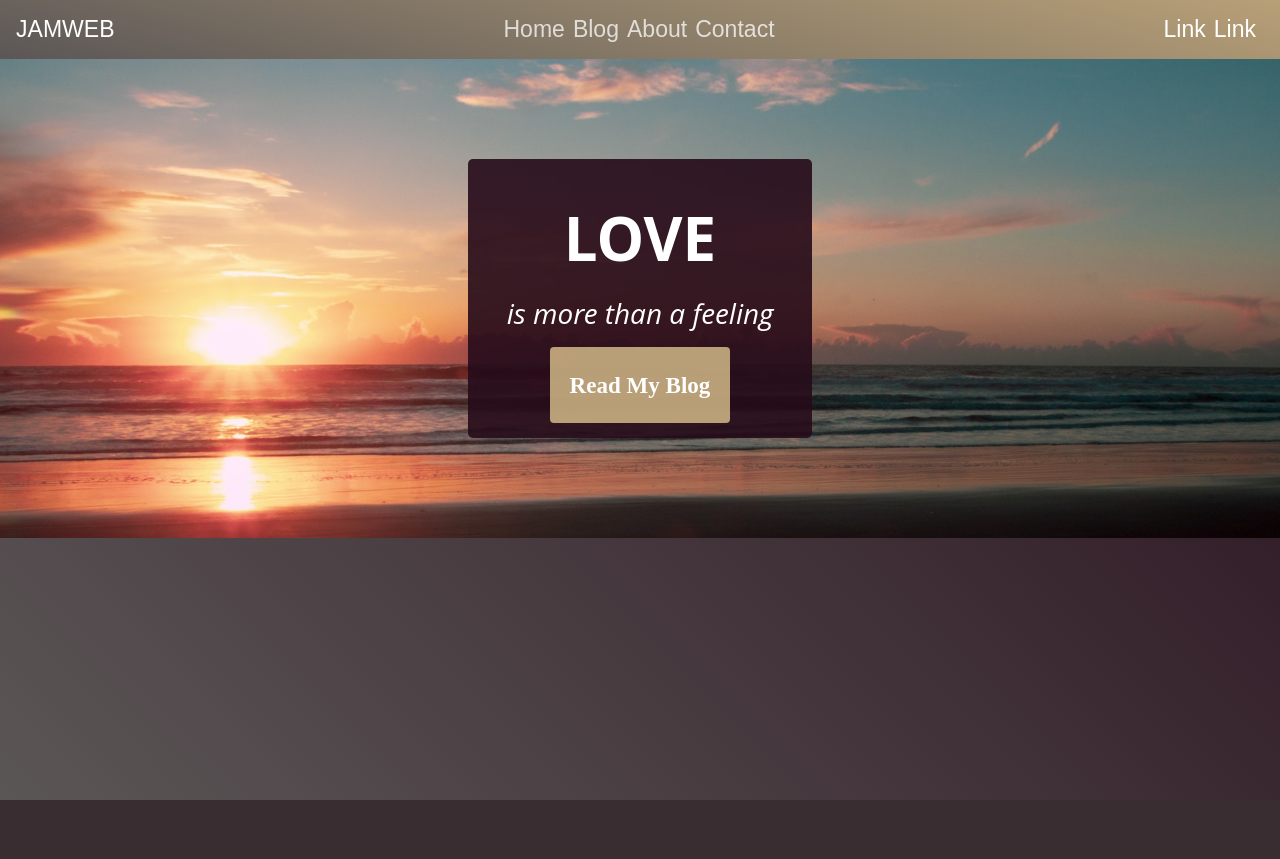
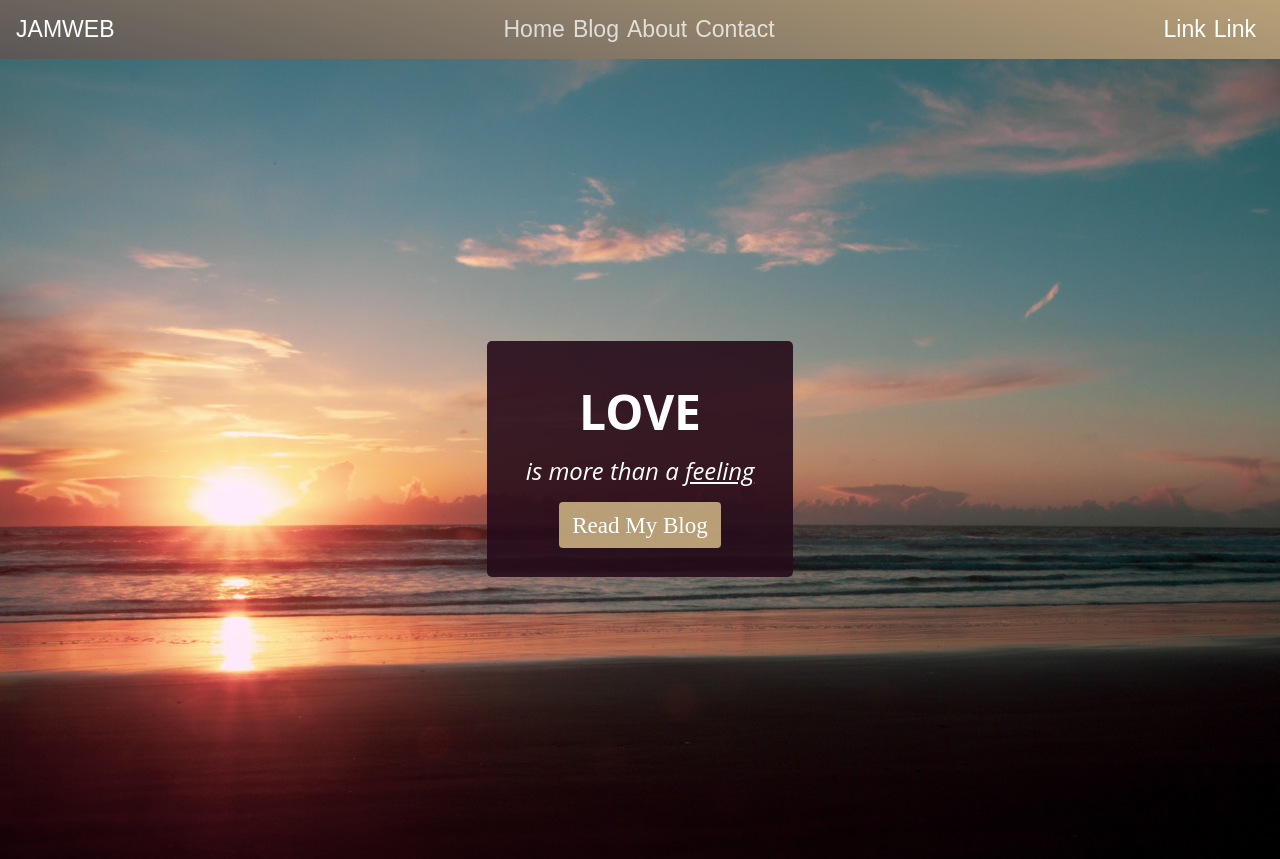
Before and after one commit to jam422/my-portfolio, a PHP site: page /projects/my_blog/src/index.html in a window 1280 px wide. Before the commit the page ends 800 px from the top, so only its background shows below. Run offline with PHP 8.4, Linux system fonts and the light colour scheme.

Commit message:
update #2

```diff
--- a/projects/my_blog/src/css/main.css
+++ b/projects/my_blog/src/css/main.css
@@ -107,7 +107,7 @@ section {
 	position: relative;
 	justify-content: center;
 	text-align: center;
-	max-height: 100vh;
+	min-height: 100vh;
   color: #fff;
 }
 
@@ -123,24 +123,29 @@ section {
 }
 
 .hero h1 {
-	font: bold 60px "Open Sans", sans-serif;
-	margin-bottom: 15px;
+	font: bold 48px "Open Sans", sans-serif;
+	margin-bottom: 10px;
 }
 
 .hero h3 {
-    font: normal 28px "Open Sans", sans-serif;
+    font: normal 24px "Open Sans", sans-serif;
     font-style: oblique;
-	margin-bottom: 40px;
+	  margin-bottom: 25px;
 }
 
+  #underline {
+    text-decoration: underline;
+  }
+
 .hero a.btn {
-	padding: 1.3rem 1rem;
+  padding: 0.5rem 0.7rem;
 }
 
 .hero-content-area {
     opacity: 0;
-    height: auto;
+    height: 100%;
     padding: 2rem;
+    width: auto;
     border-radius: 5px;
 	  margin-top: 1rem;
     animation: 1s slidefade 1s forwards;
@@ -159,7 +164,7 @@ a:hover {
 
 a.btn {
 	border-radius: 4px;
-	font-weight: bold;
+	/* font-weight: bold; */
 	text-align: center;
 	background-color: var(--color7);
   opacity: 1;
--- a/projects/my_blog/src/index.html
+++ b/projects/my_blog/src/index.html
@@ -45,7 +45,7 @@
         <div class="background-image" style="background-image: url(img/nat.jpg)"></div>
         <div class="hero-content-area">
             <h1>LOVE</h1>
-            <h3>is more than a feeling</h3>
+            <h3>is more than a <span id="underline">feeling</span></h3>
             <a href="#" class="btn">Read My Blog</a>
         </div>
     </section>
```
